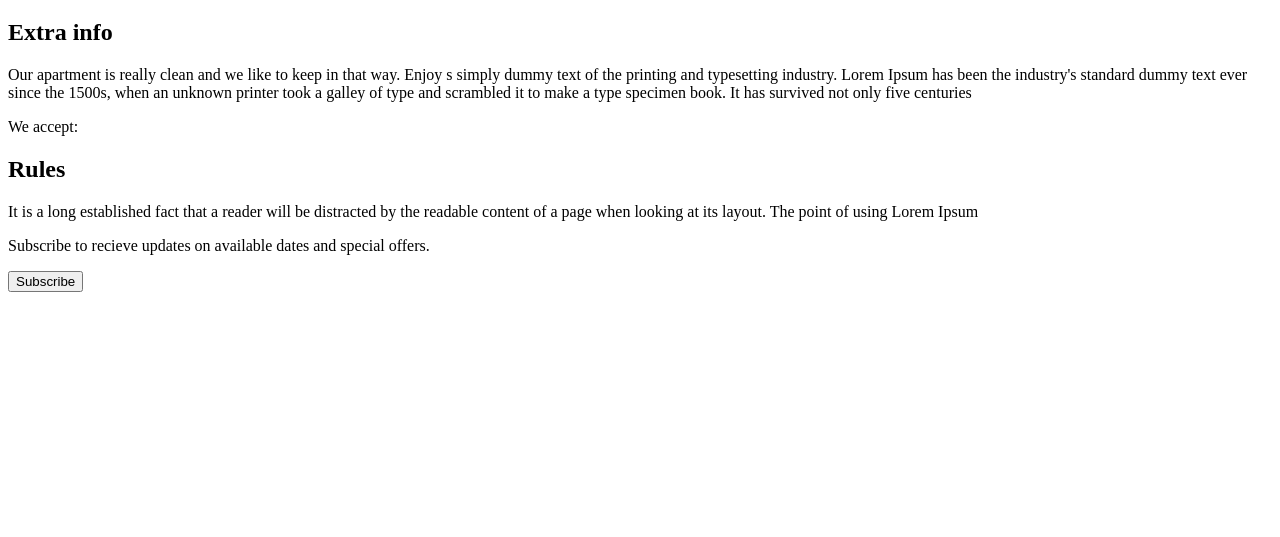
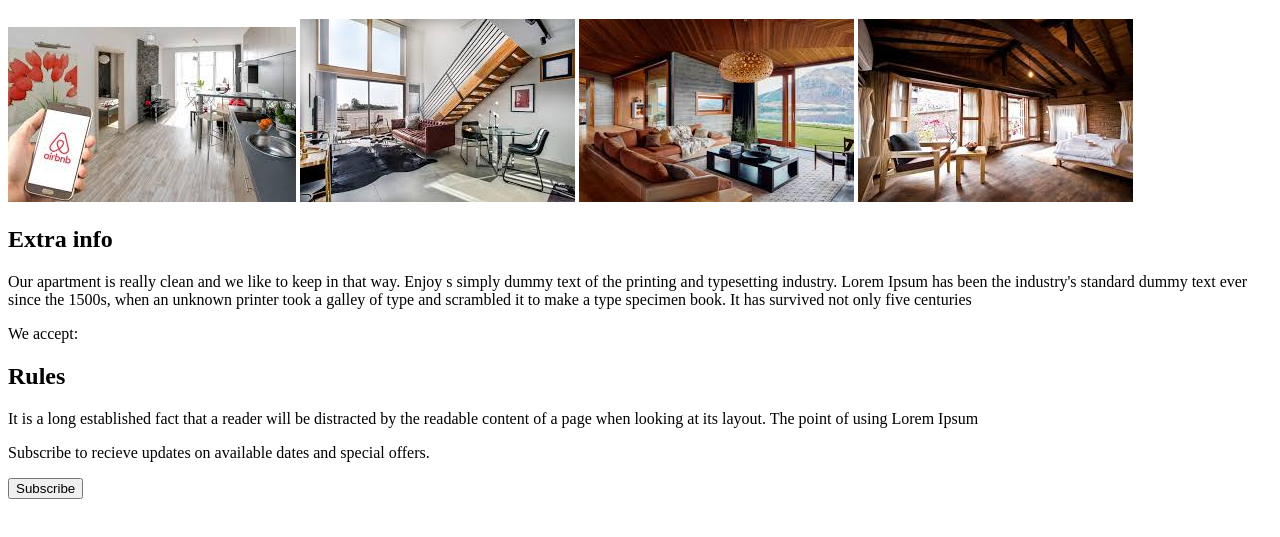
Before and after one commit to raviwebdev/AirbnbHTML, a plain HTML site: page index.html in a window 1280 px wide. Shown: the part 61-598 px from the top of the page. Drawn offline with Linux system fonts and the light colour scheme.

Commit message:
added the images

```diff
--- a/index.html
+++ b/index.html
@@ -8,13 +8,18 @@
 </head>
 <body>
     <h1>Studio in Bandra Apartment</h1>
+    <img src="room1.jpg"/>
+    <img src="room2.jpg"/>
+    <img src="room3.jpg"/>
+    <img src="room4.jpg"/>
+
     <h2>Extra info</h2>
     <p>Our apartment is really clean and we like to keep in that way. Enjoy s simply dummy text of the printing and typesetting industry. Lorem Ipsum has been the industry's standard dummy text ever since the 1500s, when an unknown printer took a galley of type and scrambled it to make a type specimen book. It has survived not only five centuries</p>
 
-<p>We accept:</p>
-<h2>Rules</h2>
-<p>It is a long established fact that a reader will be distracted by the readable content of a page when looking at its layout. The point of using Lorem Ipsum</p>
-<p>Subscribe to recieve updates on available dates and special offers.</p>
-<button type="button">Subscribe</button>
+    <p>We accept:</p>
+    <h2>Rules</h2>
+    <p>It is a long established fact that a reader will be distracted by the readable content of a page when looking at its layout. The point of using Lorem Ipsum</p>
+    <p>Subscribe to recieve updates on available dates and special offers.</p>
+    <button type="button">Subscribe</button>
 </body>
 </html>
```
Also changed, not shown: room1.jpg (added), room2.jpg (added), room3.jpg (added), room4.jpg (added).
